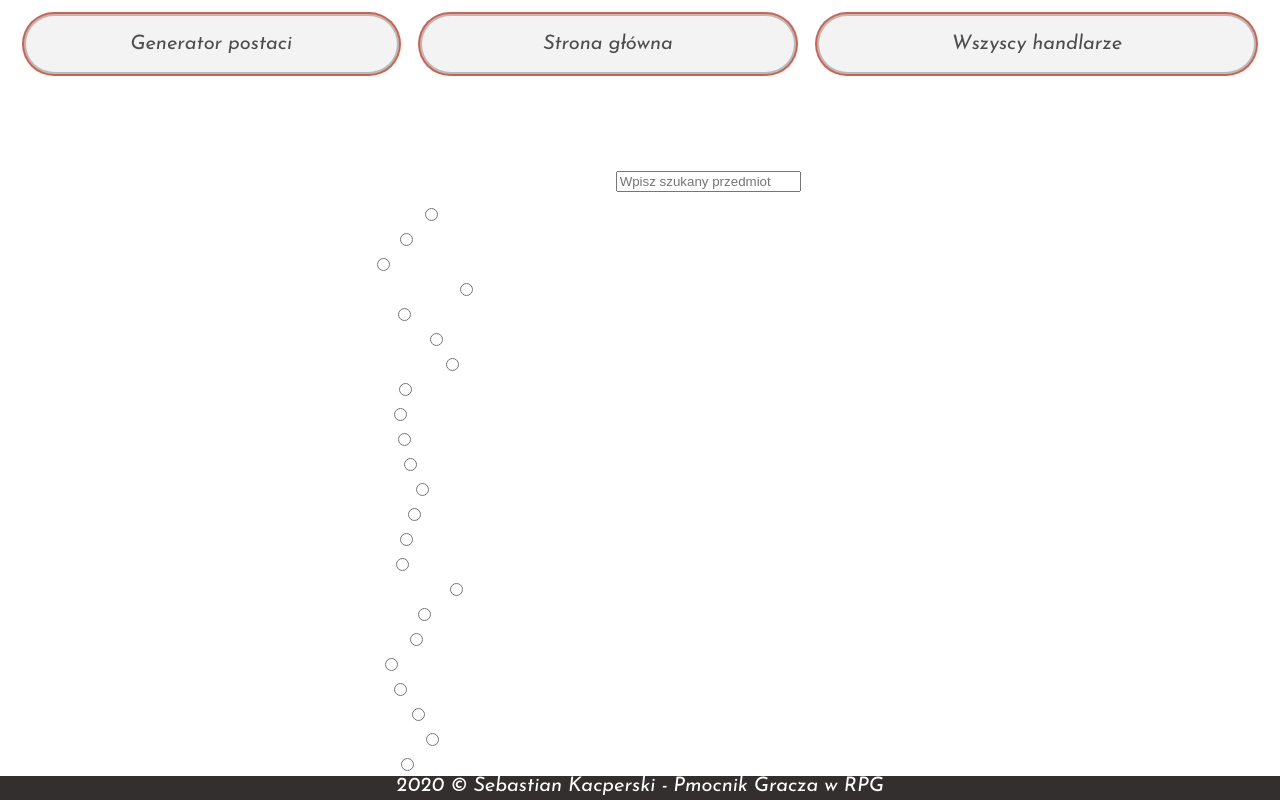
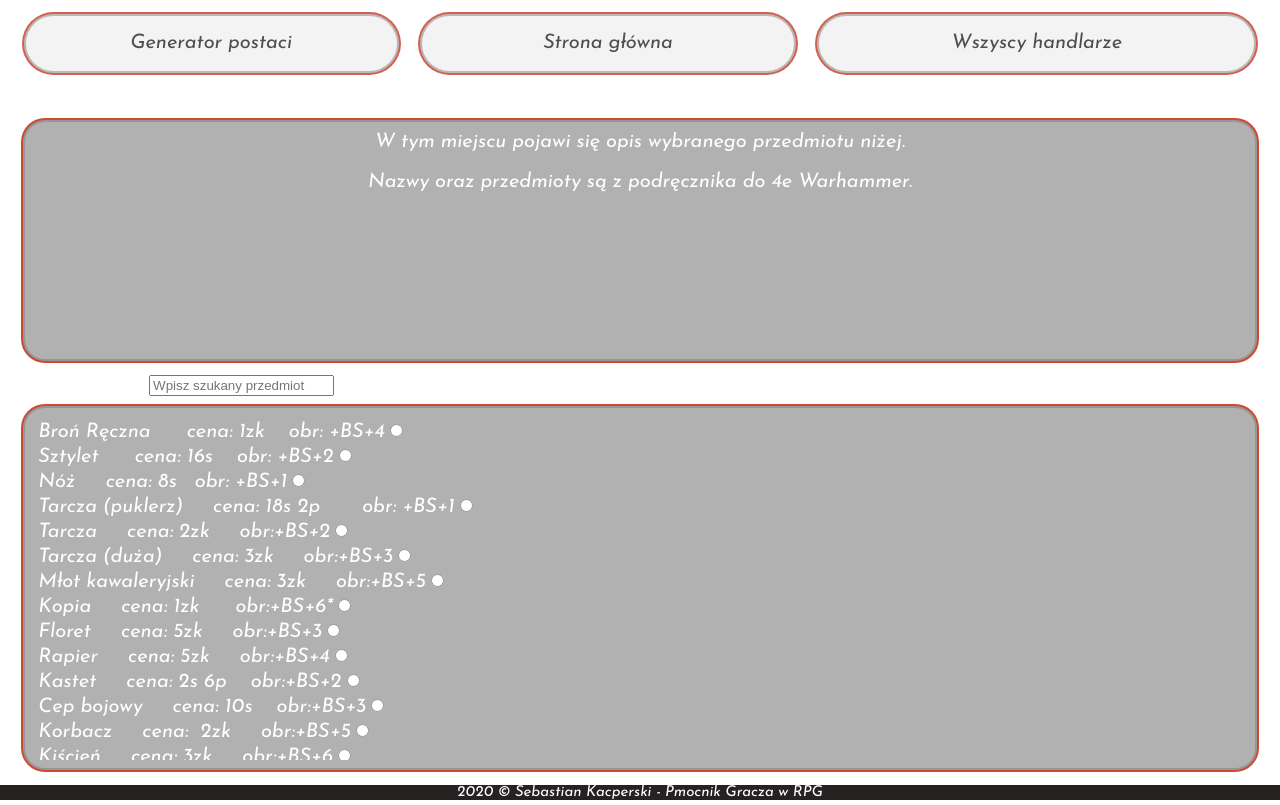
Before and after one commit to Nioch-Nioch/Warhammer_projekt, a plain HTML site: page kalkulator.html in a window 1280 px wide. Shown: the top 805 px of the page. Drawn offline with nearby package versions, Linux system fonts and the light colour scheme.

Commit message:
add more grid

```diff
--- a/kalkulator.html
+++ b/kalkulator.html
@@ -76,28 +76,30 @@
 	</div>
 
 
-	<article id="box2">
+	<div id="title" >Twoje zakupy w naszej Karczmie:</div>
 
-		<div >Twoje zakupy w naszej Karczmie:
-		</div>
-		<div class="roll"><div style="height: 1px;"></div>
+	<div id="box1" class="roll">
 				<div class="rollk" id="rock">
 					W tym miejscu pojawi się opis wybranego przedmiotu niżej. </br></br>
 					Nazwy oraz przedmioty są z podręcznika do 4e Warhammer.
 				</div>
 
-		</div>
+	</div>
 
-		<div style="margin-top: 10px;">Wyszukiwarka: <input id="input" placeholder="Wpisz szukany przedmiot" />
-		</div>
-		<div class="roll" id="kurka"><div style="height: 10px;"></div>
+	<div id="wysz">
+			Wyszukiwarka: <input id="input" placeholder="Wpisz szukany przedmiot" />
+	</div>
+
+	<div id="box2" class="roll">
+		<div id="rap">
 			<table class="rollk" id="pop">
 			</table>
 		</div>
+	</div>
 
 
 
-	</article>
+
 
 	<footer id="footer">
 	2020 &copy; Sebastian Kacperski - Pmocnik Gracza w RPG
--- a/style.css
+++ b/style.css
@@ -36,12 +36,15 @@ article
 grid-column: 1 / -1;
 grid-row: 11 / 98;
 }
-footer
+#footer
 {
-	grid-column: 1 / -1;
-	grid-row: 98 / -1;
-	background-color: rgb(51, 47, 47);
-	text-align: center;
+clear: both;
+background-color: #272222;
+text-align: center;
+font-size: 0.75rem;
+position: fixed;
+bottom: 0;
+width: 100%;
 }
 .button
 {
@@ -82,3 +85,67 @@ grid-row: 3 / 10;
 grid-column: 65 / 99;
 grid-row: 3 / 10;
 }
+#title
+{
+grid-row: 12 / 13;
+grid-column: 2 / 100;
+}
+#box1
+{
+grid-row: 15 / 45;
+grid-column: 2 / 100;
+}
+#wysz
+{
+grid-row: 47 / 49;
+grid-column: 2 / 100;
+}
+#box2
+{
+grid-row: 50 / 97;
+grid-column: 2 / 100;
+border-collapse: separate;
+box-sizing: none;
+margin-top: 10px;
+border-spacing: 2px;
+border-color: grey;
+}
+.roll
+{
+	margin-left: 1%;
+	margin-right: 1%;
+	background-color:#9e9e9e;
+	box-shadow: 0px 0px 0px 2px #7c7c7c, 0px 0px 0px 4px #c11e02;
+	border-radius: 20px;
+	opacity: 0.8;
+
+}
+.rollk
+{
+	overflow:auto;
+	height: 95%;
+	margin-left: 10px;
+	margin-right: 10px;
+	margin-top: 10px;
+	text-align: center;
+}
+#pop
+{
+	text-align: left;
+	display: block;
+    list-style-type: disc;
+    margin-block-start: 0em;
+    margin-block-end: 0em;
+    margin-inline-start: 0px;
+    margin-inline-end: 0px;
+    padding-inline-start: 0px;
+}
+#rap
+{
+	display: block;
+	margin-left: 10px;
+	margin-right: 10px;
+	margin-top: 10px;
+	overflow: auto;
+	height: 100%;
+}
--- a/style2.css
+++ b/style2.css
@@ -145,9 +145,7 @@ position: 0 auto;
 	margin-left: 10px;
 	margin-right: 10px;
 	margin-top: 10px;
-	text-align: center
-	;
-
+	text-align: center;
 }
 #pop
 {
```
Also changed, not shown: 1 other file.
